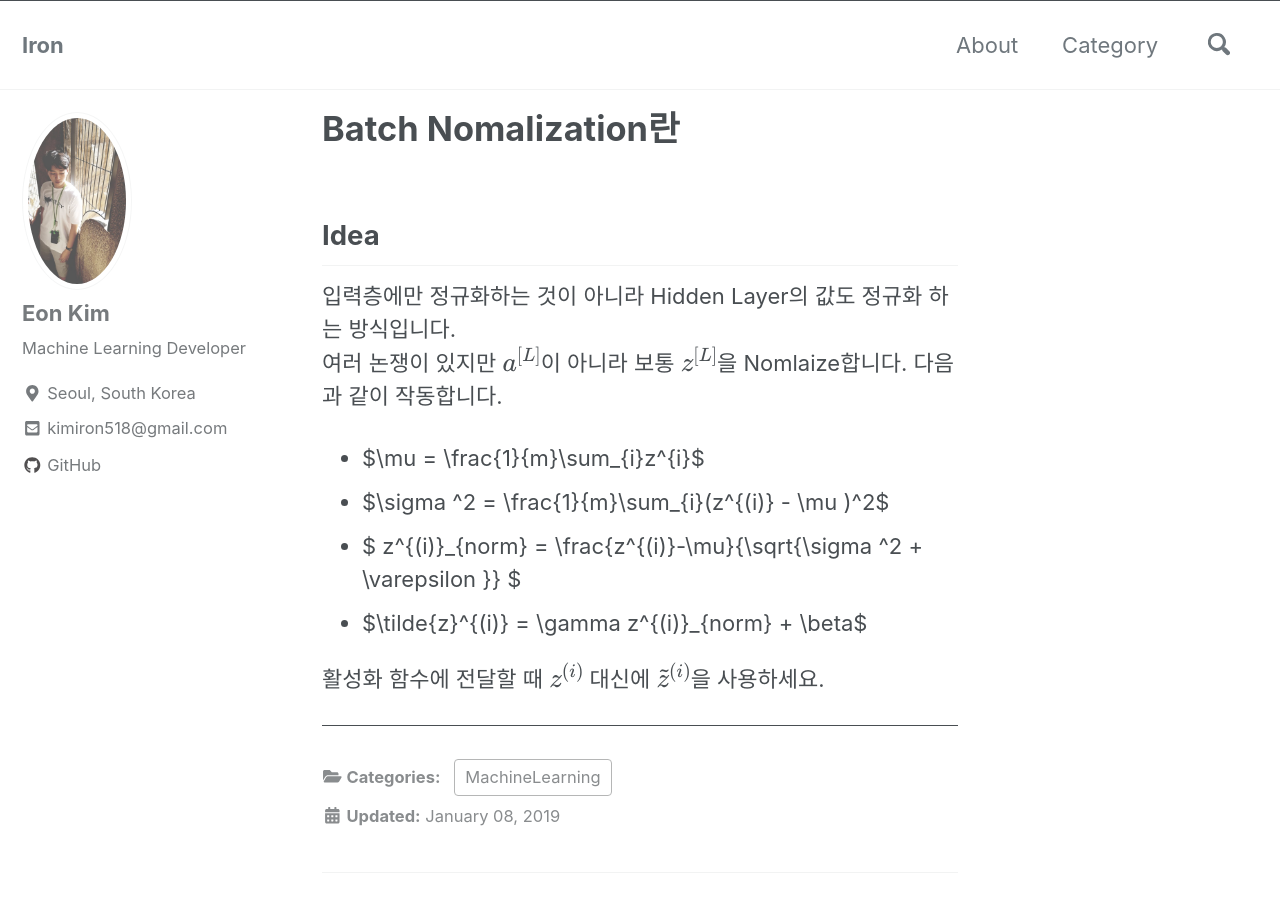
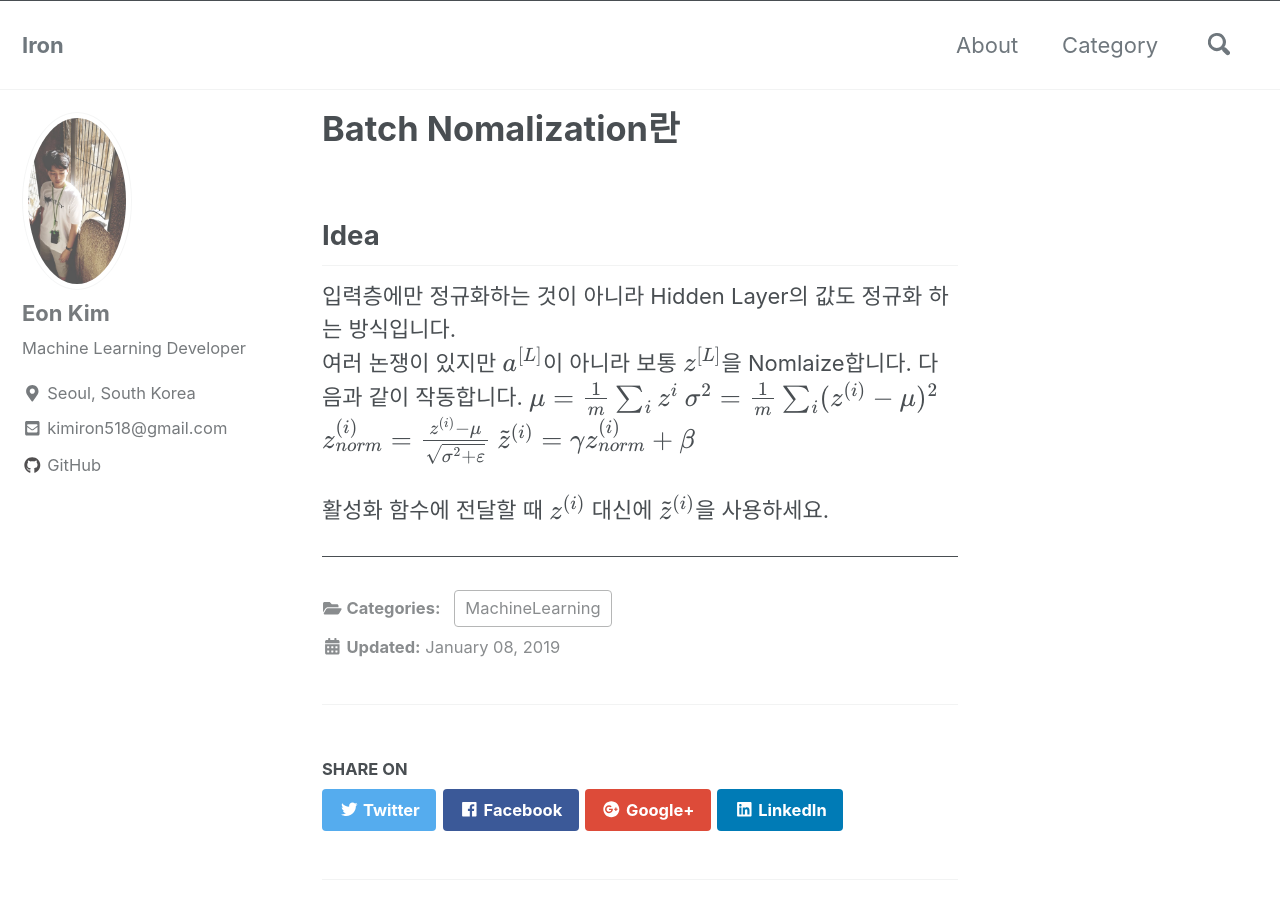
Before and after one commit to thisisiron/thisisiron.github.io, a Jekyll site: the page built from _posts/MachineLearning/2019-01-08-Batch Nomalization.md, in a window 1280 px wide and 900 px high. Built offline with Jekyll 4.4.1, drawn with Linux system fonts in a browser that asks for light colours; cached includes are drawn as plain includes; nearby versions of some CDN libraries; formulas are drawn with MathJax 3.

Commit message:
update latex

```diff
--- a/_posts/MachineLearning/2019-01-08-Batch Nomalization.md
+++ b/_posts/MachineLearning/2019-01-08-Batch Nomalization.md
@@ -6,9 +6,9 @@
 ## Idea
 입력층에만 정규화하는 것이 아니라 Hidden Layer의 값도 정규화 하는 방식입니다.<br>
 여러 논쟁이 있지만 $$a^{[L]}$$이 아니라 보통 $$z^{[L]}$$을 Nomlaize합니다. 다음과 같이 작동합니다.
-- $\mu = \frac{1}{m}\sum_{i}z^{i}$
-- $\sigma ^2 = \frac{1}{m}\sum_{i}(z^{(i)} - \mu )^2$
-- $ z^{(i)}_{norm} = \frac{z^{(i)}-\mu}{\sqrt{\sigma ^2 + \varepsilon }} $
-- $\tilde{z}^{(i)} = \gamma z^{(i)}_{norm} + \beta$
+$$\mu = \frac{1}{m}\sum_{i}z^{i}$$
+$$\sigma ^2 = \frac{1}{m}\sum_{i}(z^{(i)} - \mu )^2$$
+$$ z^{(i)}_{norm} = \frac{z^{(i)}-\mu}{\sqrt{\sigma ^2 + \varepsilon }} $$
+$$\tilde{z}^{(i)} = \gamma z^{(i)}_{norm} + \beta$$
 
 활성화 함수에 전달할 때 $$ z^{(i)} $$ 대신에 $$ \tilde{z}^{(i)} $$을 사용하세요.
```
